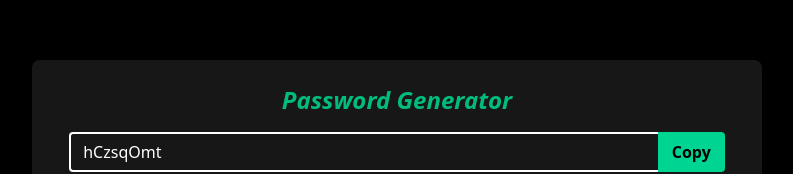
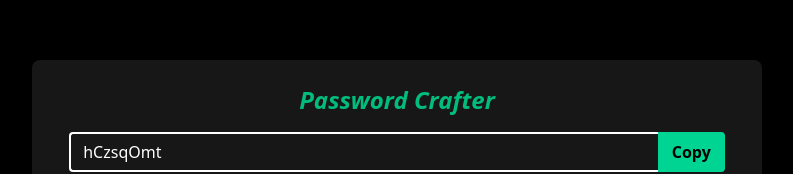
Before and after one commit to souravghoshofficial/password-generator, a React (Vite) app: page / in a window 1280 px wide. Shown: the part 212-386 px from the top of the page, without its empty margins (243-1036 px from the left). Built offline with nearby package versions, Linux system fonts and the light colour scheme.

Commit message:
Update App.jsx

```diff
--- a/src/App.jsx
+++ b/src/App.jsx
@@ -72,7 +72,7 @@ const App = () => {
     <div className="w-full h-screen bg-black text-white flex flex-col justify-center items-center">
       <div className="bg-[#171717] p-5 rounded-lg flex flex-col justify-center items-center">
         <div className=" mt-1 mb-4">
-          <h1 className="text-emerald-500 text-2xl font-bold font-sans italic">Password Generator</h1>
+          <h1 className="text-emerald-500 text-2xl font-bold font-sans italic">Password Crafter</h1>
         </div>
         <div className="flex items-center w-[95%]">
           <input
```
